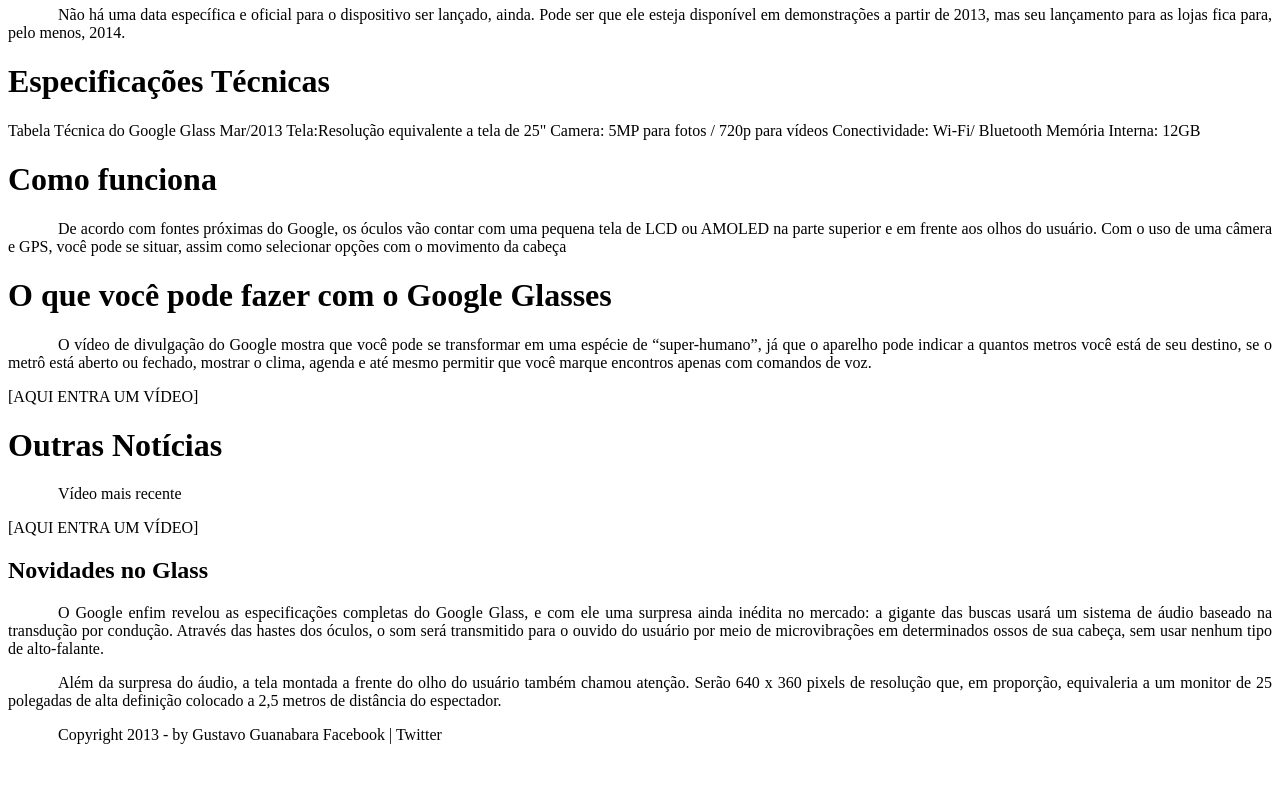
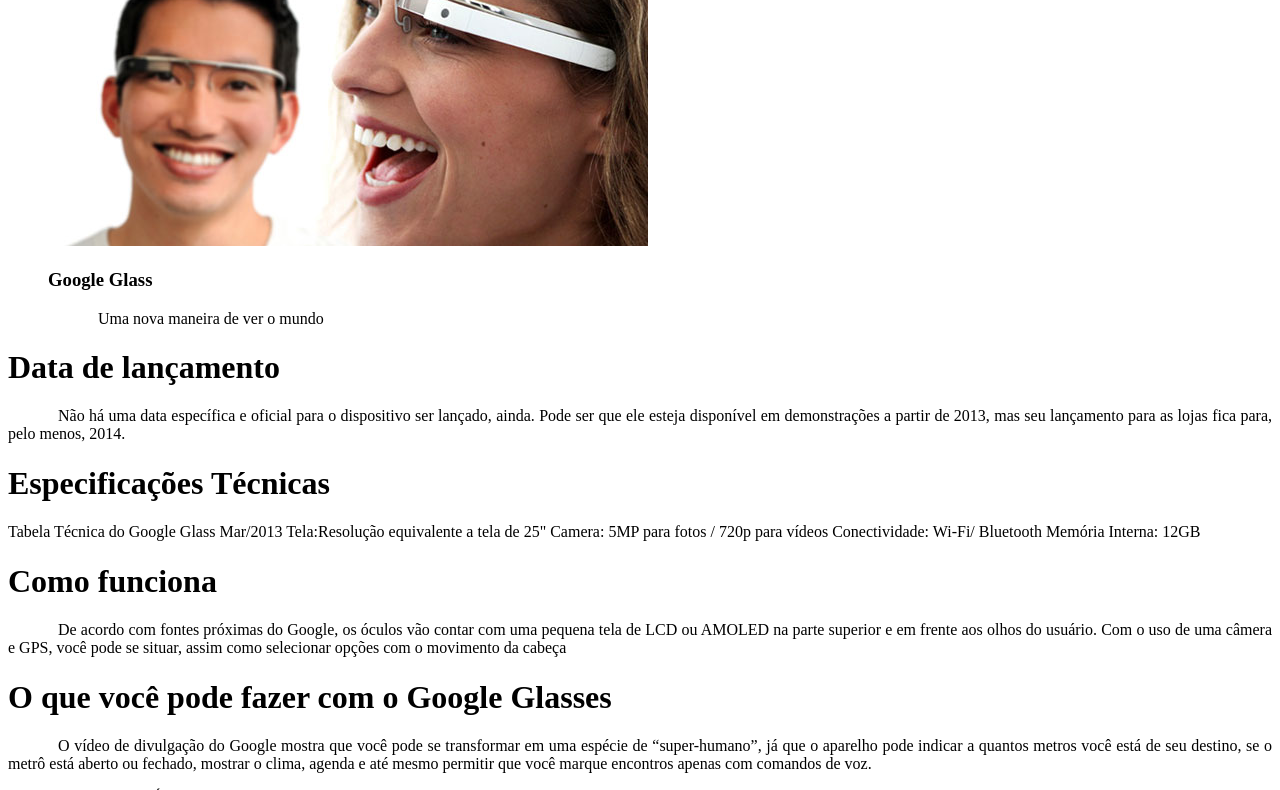
Before and after one commit to willianlim/projeto_glass, a plain HTML site: page index.html in a window 1280 px wide. Shown: the part 688-1478 px from the top of the page. Before the commit the page ends 1448 px from the top, so only its background shows below. Drawn offline with Linux system fonts and the light colour scheme.

Commit message:
Aula 9 – Imagens em HTML5

```diff
--- a/index.html
+++ b/index.html
@@ -49,7 +49,14 @@
         de desbloqueio de tela para o acessório.
       </p>
 
-      [AQUI ENTRA UMA FOTO]
+      <figure>
+        <img src="_imagens/glass-quadro-homem-mulher.jpg">
+        <figcaption>
+          <h3>Google Glass</h3>
+          <p>Uma nova maneira de ver o mundo</p>
+        </figcaption>
+      </figure>
+
 
       <h1>Data de lançamento</h1>
       <p>
```
